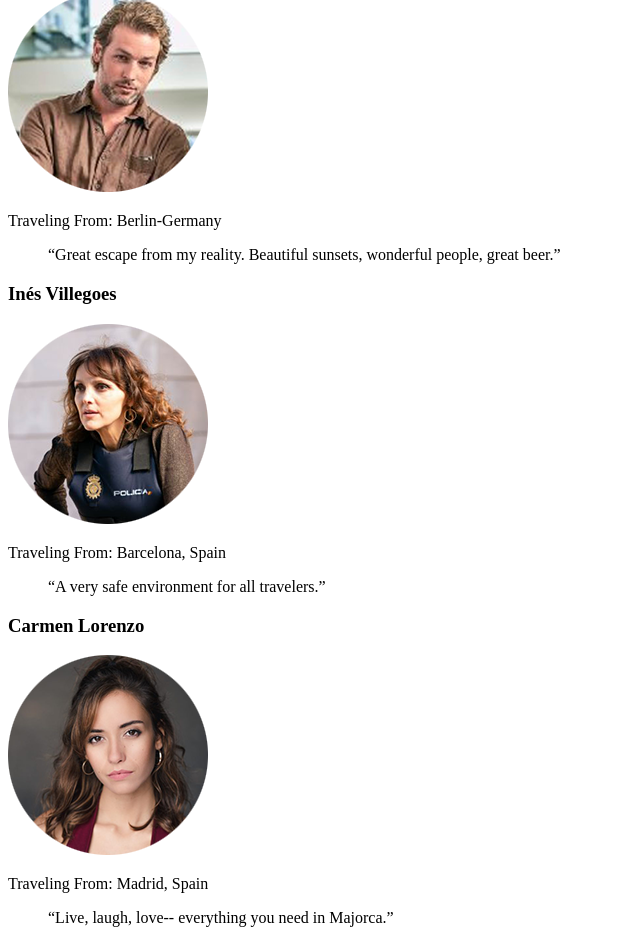
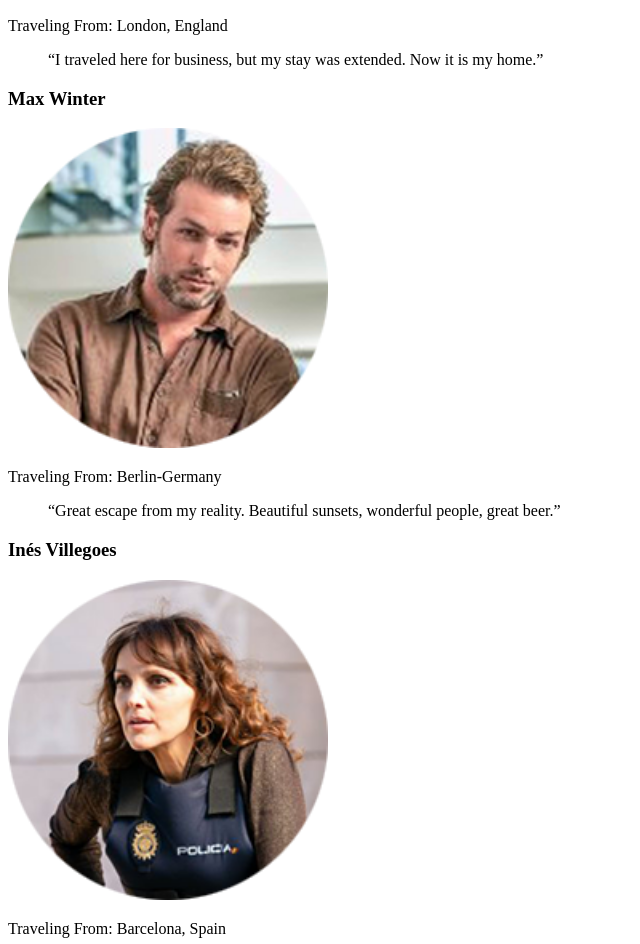
Before and after one commit to summitlincy/wunderlust, a plain HTML site: page index.html in a window 1280 px wide. Shown: the part 2420-3364 px from the top of the page, without its empty margins (0-640 px from the left). Drawn offline with Linux system fonts and the light colour scheme.

Commit message:
error fixes

```diff
--- a/index.html
+++ b/index.html
@@ -70,7 +70,7 @@
 		</div>
 
 
-		<div class="stay"
+		<div class="stay">
 		<p>Places to Stay</p>
 		<svg xmlns="http://www.w3.org/2000/svg" class="icon icon-tabler icon-tabler-bed" width="150" height="150" viewBox="0 0 24 24" stroke-width="1" stroke="#00bfd8" fill="none" stroke-linecap="round" stroke-linejoin="round">
   		<path stroke="none" d="M0 0h24v24H0z" fill="none"/>
@@ -96,7 +96,7 @@
   		<line x1="8" y1="7" x2="6" y2="12" />
 		</svg>
 
-		<a href=”#” title=”Search for Activities”>
+		<a href=”#plan” title=”Search for Activities”>
 		<svg xmlns="http://www.w3.org/2000/svg" class="icon icon-tabler icon-tabler-chevron-right" width="40" height="40" viewBox="0 0 24 24" stroke-width="3" stroke="#00bfd8" fill="none" stroke-linecap="round" stroke-linejoin="round">
   		<path stroke="none" d="M0 0h24v24H0z" fill="none"/>
   		<polyline points="9 6 15 12 9 18" />
@@ -118,6 +118,7 @@
 		</svg>
 		</a>
 		</div>
+</section>
 
 <section id="testimonials">
 	<h2>Testimonials</h2>
@@ -128,8 +129,8 @@
 			alt="miranda blake"
 			srcset="images/miranda-blake-S.png 320w, images/miranda-blake-M.png 780w, images/miranda-blake-L.png 1024w"
 			sizes="(max-width:320px) 320px, (max-width:780px) 780px, 1024px"
-			width="auto"
-			height="auto">
+			width="320px"
+			height="320px">
 		<p>Traveling From: London, England</p>
 		<blockquote>“I traveled here for business, but my stay was extended. Now it is my home.”</blockquote>
 		</article>
@@ -141,8 +142,8 @@
 			alt="max winter"
 			srcset="images/max-winter-S.png 320w, images/max-winter-M.png 780w, images/max-winter-L.png 1024w"
 			sizes="(max-width:320px) 320px, (max-width:780px) 780px, 1024px"
-			width="auto"
-			height="auto">
+			width="320px"
+			height="320px">
 		<p>Traveling From: Berlin-Germany</p>
 		<blockquote>“Great escape from my reality. Beautiful sunsets, wonderful people, great beer.”</blockquote>
 		</article>
@@ -154,8 +155,8 @@
 			alt="inés villegoes"
 			srcset="images/ines-villegoes-S.png 320w, images/ines-villegoes-M.png 780w, images/ines-villegoes-L.png 1024w"
 			sizes="(max-width:320px) 320px, (max-width:780px) 780px, 1024px"
-			width="auto"
-			height="auto">
+			width="320px"
+			height="320px">
 		<p>Traveling From: Barcelona, Spain</p>
 		<blockquote>“A very safe environment for all travelers.”</blockquote>
 		</article>
@@ -167,8 +168,8 @@
 			alt="carmen lorenzo"
 			srcset="images/carmen-lorenzo-S.png 320w, images/carmen-lorenzo-M.png 780w, images/carmen-lorenzo-L.png 1024w"
 			sizes="(max-width:320px) 320px, (max-width:780px) 780px, 1024px"
-			width="auto"
-			height="auto">
+			width="320px"
+			height="320px">
 		<p>Traveling From: Madrid, Spain</p>
 		<blockquote>“Live, laugh, love-- everything you need in Majorca.”</blockquote>
 		</article>
@@ -277,7 +278,7 @@
           </select>
         </fieldset>
       </form>
-
+  </section>
 <p>Copyright &copy;2021 Wunderlust<br>
 Privacy Statement<br>
 Terms of Service</p>
```
